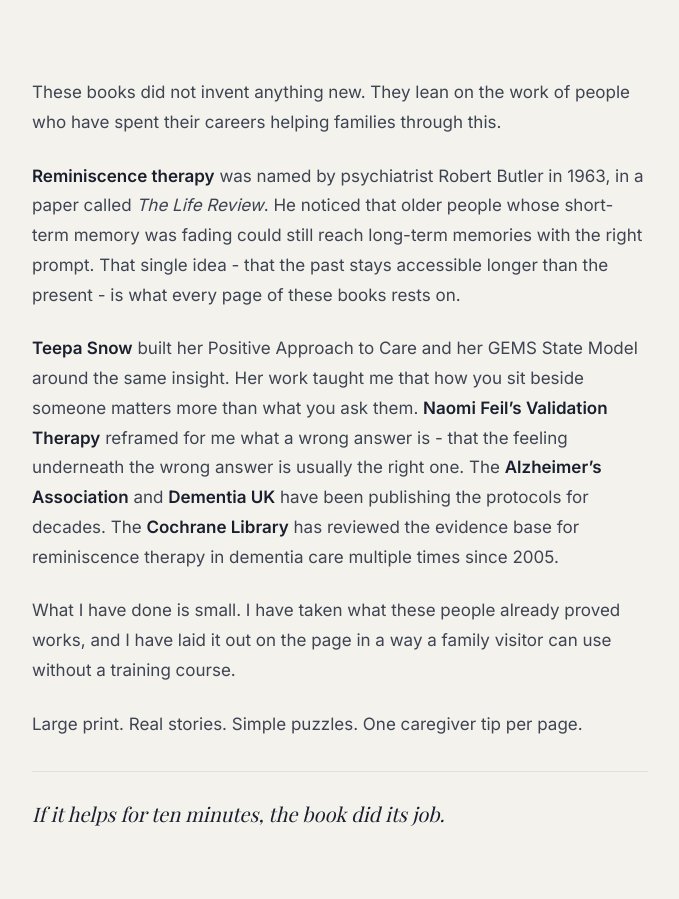
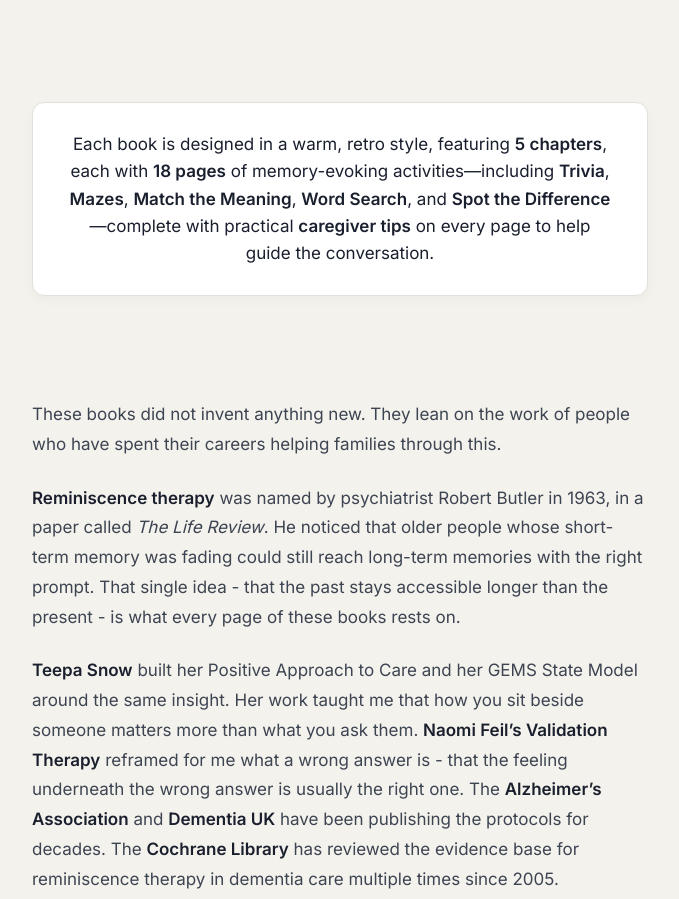
Before and after one commit to AnnaPaskini/anna-paskini-book-landing, a Next.js app: page /about in a window 1280 px wide. Shown: the part 2002-2901 px from the top of the page, without its empty margins (300-979 px from the left). Built offline with nearby package versions, Linux system fonts and the light colour scheme; no server answers.

Commit message:
feat: add detailed retro-style book specifications cards to About and Playbook pages

```diff
--- a/src/app/about/page.tsx
+++ b/src/app/about/page.tsx
@@ -261,6 +261,27 @@ export default function AboutPage() {
                 </div>
               </div>
 
+              <div style={{
+                backgroundColor: "var(--color-surface-elevated)",
+                border: "1px solid var(--color-border)",
+                borderRadius: "12px",
+                padding: "1.75rem 2rem",
+                marginTop: "1.5rem",
+                marginBottom: "2.5rem",
+                boxShadow: "0 4px 12px rgba(0, 0, 0, 0.03)",
+                textAlign: "center"
+              }}>
+                <p style={{
+                  fontSize: "1.0625rem",
+                  lineHeight: "1.6",
+                  color: "var(--color-text-strong)",
+                  fontFamily: "var(--font-sans)",
+                  margin: 0
+                }}>
+                  Each book is designed in a warm, retro style, featuring <strong>5 chapters</strong>, each with <strong>18 pages</strong> of memory-evoking activities—including <strong>Trivia</strong>, <strong>Mazes</strong>, <strong>Match the Meaning</strong>, <strong>Word Search</strong>, and <strong>Spot the Difference</strong>—complete with practical <strong>caregiver tips</strong> on every page to help guide the conversation.
+                </p>
+              </div>
+
               <div className="about-body">
                 <p>
                   These books did not invent anything new. They lean on the work
--- a/src/app/playbook/page.tsx
+++ b/src/app/playbook/page.tsx
@@ -496,6 +496,30 @@ export default function PlaybookPage() {
                     </a>
                   </div>
                 </div>
+
+                <div style={{
+                  backgroundColor: "var(--color-surface-elevated)",
+                  border: "1px solid var(--color-border)",
+                  borderRadius: "12px",
+                  padding: "1.75rem 2rem",
+                  marginTop: "3rem",
+                  marginBottom: "0",
+                  boxShadow: "0 4px 12px rgba(0, 0, 0, 0.03)",
+                  textAlign: "center",
+                  maxWidth: "680px",
+                  marginInline: "auto"
+                }}>
+                  <p style={{
+                    fontSize: "1.0625rem",
+                    lineHeight: "1.6",
+                    color: "var(--color-text-strong)",
+                    fontFamily: "var(--font-sans)",
+                    margin: 0
+                  }}>
+                    Each book is designed in a warm, retro style, featuring <strong>5 chapters</strong>, each with <strong>18 pages</strong> of memory-evoking activities—including <strong>Trivia</strong>, <strong>Mazes</strong>, <strong>Match the Meaning</strong>, <strong>Word Search</strong>, and <strong>Spot the Difference</strong>—complete with practical <strong>caregiver tips</strong> on every page to help guide the conversation.
+                  </p>
+                </div>
+
               </div>
             </div>
           </section>
```
